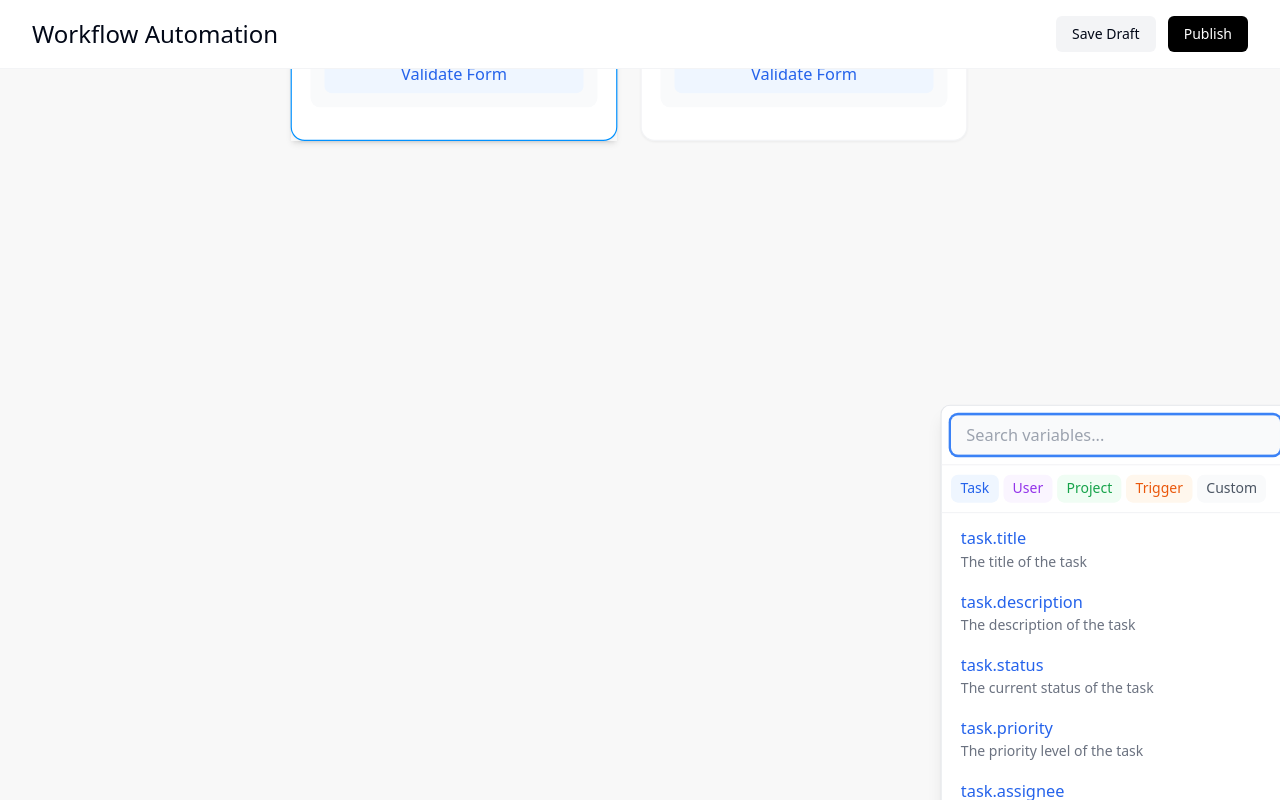
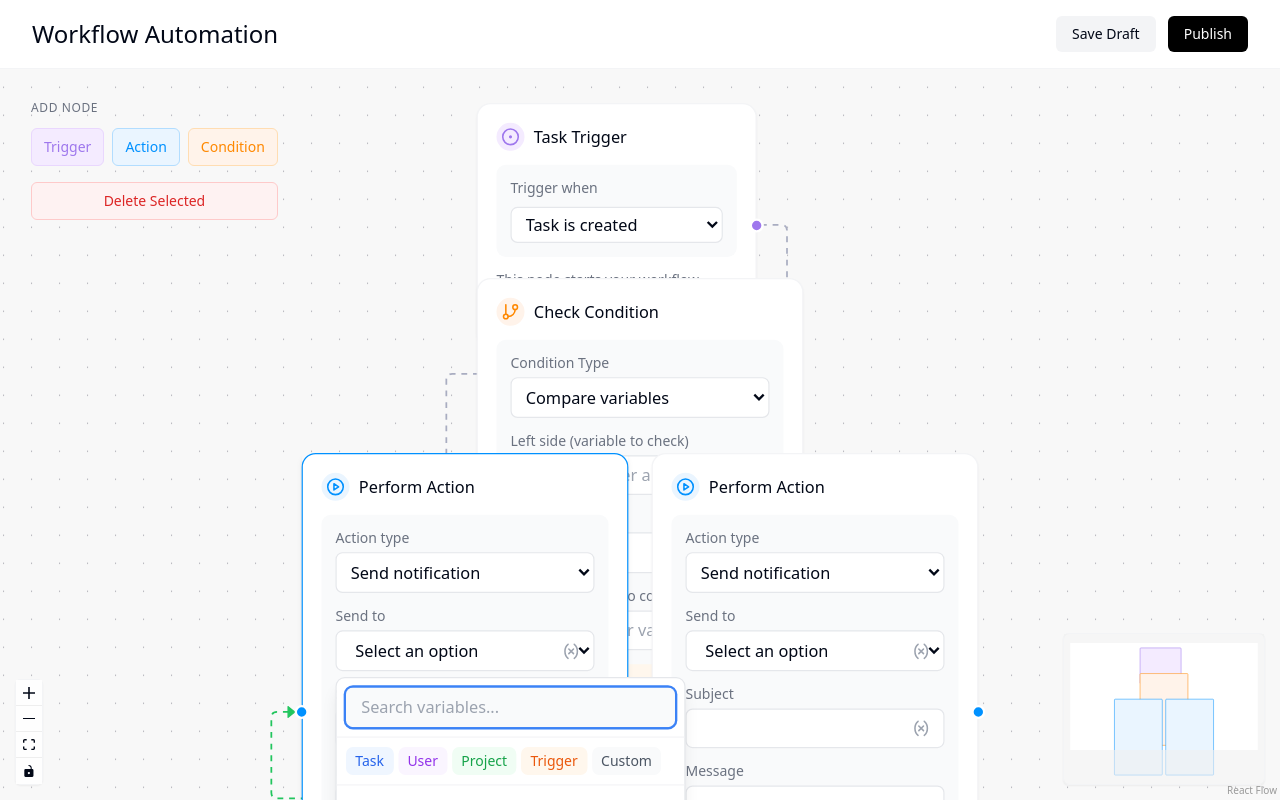
Before and after one commit to RStha0/tasknest-serenity-46, a React (Vite) app: page / in a window 1280 px wide. Both pictures are taken after a click on the button 571 px from the left and 650 px from the top of the page. Built offline with nearby package versions, Linux system fonts and the light colour scheme.

Commit message:
Adjust variable selector position
Positions the variable selector popup directly below the input field.

```diff
--- a/src/components/common/DynamicInput.tsx
+++ b/src/components/common/DynamicInput.tsx
@@ -1,5 +1,5 @@
 
-import { useState, useRef } from "react";
+import { useState, useRef, useEffect } from "react";
 import { LucideVariable } from "lucide-react";
 import { containsExpression, validateExpression } from "@/utils/formUtils";
 import VariableSelector from "./VariableSelector";
@@ -30,14 +30,17 @@ const DynamicInput = ({
   const [showVariableSelector, setShowVariableSelector] = useState(false);
   const [anchorPosition, setAnchorPosition] = useState({ x: 0, y: 0 });
   const inputRef = useRef<HTMLInputElement | HTMLTextAreaElement | HTMLSelectElement>(null);
+  const buttonRef = useRef<HTMLButtonElement>(null);
 
   const handleVariableButtonClick = (e: React.MouseEvent) => {
-    const rect = e.currentTarget.getBoundingClientRect();
-    setAnchorPosition({
-      x: rect.left,
-      y: rect.bottom + 5
-    });
-    setShowVariableSelector(!showVariableSelector);
+    if (inputRef.current) {
+      const inputRect = inputRef.current.getBoundingClientRect();
+      setAnchorPosition({
+        x: inputRect.left,
+        y: inputRect.bottom + window.scrollY
+      });
+      setShowVariableSelector(!showVariableSelector);
+    }
   };
 
   const handleSelectVariable = (variable: string) => {
@@ -128,6 +131,7 @@ const DynamicInput = ({
 
         {supportExpressions && (
           <button
+            ref={buttonRef}
             type="button"
             className={`absolute right-2 p-1 rounded-md hover:bg-gray-100 ${
               isExpression ? 'text-blue-600' : 'text-gray-400'
--- a/src/components/common/VariableSelector.tsx
+++ b/src/components/common/VariableSelector.tsx
@@ -84,10 +84,12 @@ export const VariableSelector = ({
     onClose();
   };
 
+  // Position the selector directly below the input field
   const style = {
-    position: 'fixed',
-    left: `${anchorPosition.x}px`,
-    top: `${anchorPosition.y}px`,
+    position: 'absolute',
+    left: `0px`,
+    top: `calc(100% + 5px)`,
+    width: '300px',
     zIndex: 1000,
   } as React.CSSProperties;
 
```
